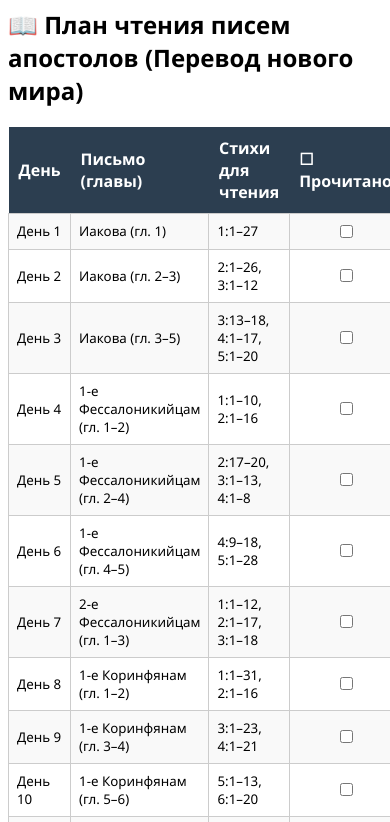
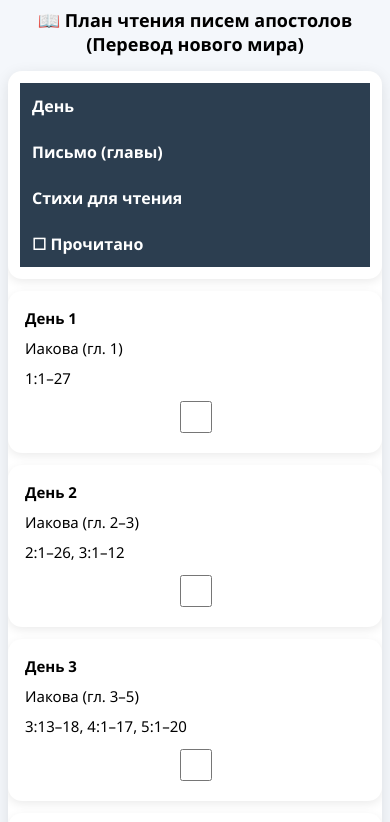
Before and after one commit to StasyEgo/bible, a plain HTML site: page index.html in a window 390 px wide. Shown: the top 822 px of the page. Drawn offline with Linux system fonts and the light colour scheme; no server answers.

Commit message:
Update index.html

```diff
--- a/index.html
+++ b/index.html
@@ -9,10 +9,72 @@ td { border: 1px solid #ccc; padding: 8px; vertical-align: middle; font-size: 10
 tr:nth-child(even) { background-color: #f9f9f9; }
 .checkbox { text-align: center; font-size: 16pt; }
 </style>
+
+<meta name="viewport" content="width=device-width, initial-scale=1.0">
+<style>
+*{box-sizing:border-box}
+body{
+font-family:'Segoe UI',Arial,sans-serif;
+margin:0;
+padding:12px;
+background:#f4f7fb;
+}
+h2{text-align:center;font-size:22px}
+.table-wrapper{
+overflow-x:auto;
+background:white;
+border-radius:14px;
+box-shadow:0 4px 15px rgba(0,0,0,.1);
+}
+table{
+border-collapse:collapse;
+width:100%;
+min-width:650px;
+}
+th{
+background:#2c3e50;
+color:white;
+padding:12px;
+}
+td{
+border-bottom:1px solid #ddd;
+padding:12px;
+font-size:15px;
+}
+tr:nth-child(even){background:#f8fafc}
+.checkbox{text-align:center}
+.reading-check{
+width:26px;
+height:26px;
+}
+@media(max-width:520px){
+body{padding:8px}
+h2{font-size:18px}
+table,tbody,tr,td,th{display:block}
+table{min-width:0}
+thead{display:none}
+tr{
+background:white!important;
+margin-bottom:12px;
+padding:12px;
+border-radius:14px;
+box-shadow:0 3px 10px rgba(0,0,0,.08);
+}
+td{
+border:0;
+padding:5px;
+}
+td:first-child{font-weight:bold}
+.reading-check{
+width:32px;
+height:32px;
+}
+}
+</style>
 </head>
 <body>
 <h2>📖 План чтения писем апостолов (Перевод нового мира)</h2>
-<table>
+<div class='table-wrapper'><table>
 <tr><th>День</th><th>Письмо (главы)</th><th>Стихи для чтения</th><th>☐ Прочитано</th></tr>
 <tr><td>День 1</td><td>Иакова (гл. 1)</td><td>1:1–27</td><td class="checkbox"><input type="checkbox" class="reading-check" data-id="1" /></td></tr>
 <tr><td>День 2</td><td>Иакова (гл. 2–3)</td><td>2:1–26, 3:1–12</td><td class="checkbox"><input type="checkbox" class="reading-check" data-id="2" /></td></tr>
@@ -82,7 +144,7 @@ tr:nth-child(even) { background-color: #f9f9f9; }
 <tr><td>День 66</td><td>2-е Иоанна (гл. 1)</td><td>1:1–13</td><td class="checkbox"><input type="checkbox" class="reading-check" data-id="66" /></td></tr>
 <tr><td>День 67</td><td>3-е Иоанна (гл. 1)</td><td>1:1–15</td><td class="checkbox"><input type="checkbox" class="reading-check" data-id="67" /></td></tr>
 <tr><td>День 68</td><td>Иуды (гл. 1)</td><td>1:1–25</td><td class="checkbox"><input type="checkbox" class="reading-check" data-id="68" /></td></tr>
-</table>
+</table></div>
 
 <script>
 const API = "https://bible-nnqq.onrender.com";
```
